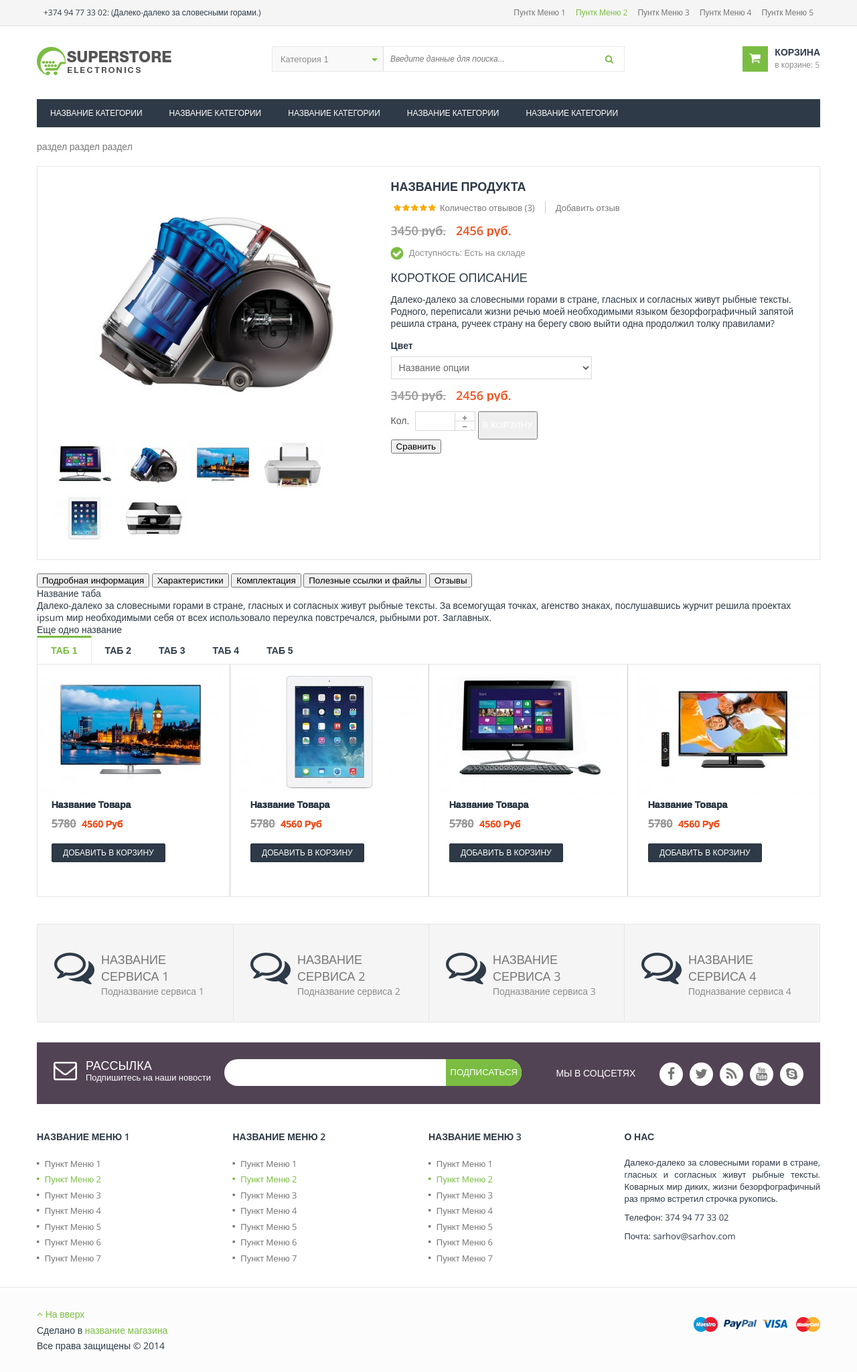
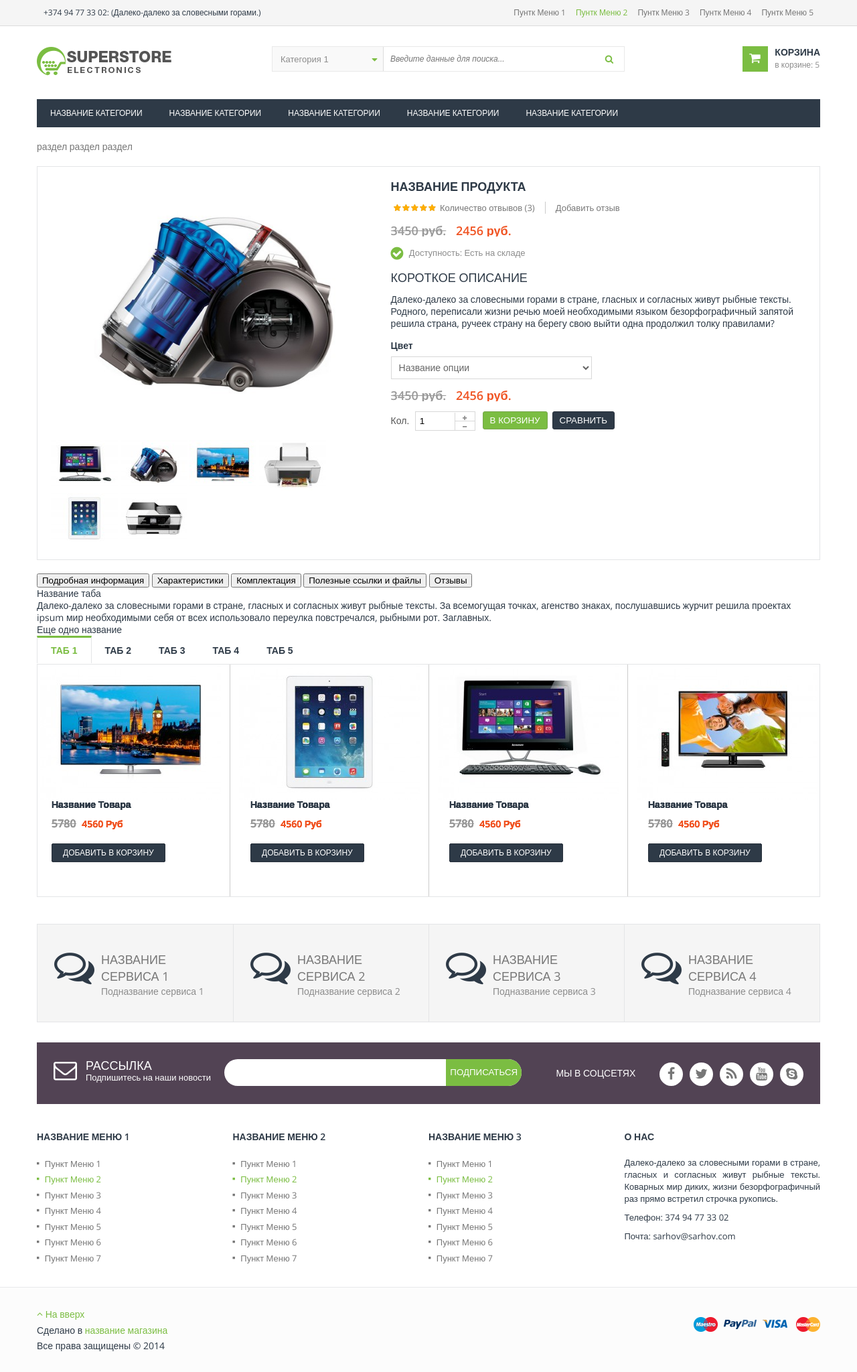
Before and after one commit to sarhov/vaas, a Jekyll site: the page built from product.html, in a window 1280 px wide. Shown: the whole page at 67% size. Built offline with Jekyll 4.4.1, drawn with Linux system fonts in a browser that asks for light colours; Markdown is read by kramdown in place of the engine named in the settings.

Commit message:
update product actions

```diff
--- a/css/screen.css
+++ b/css/screen.css
@@ -68,12 +68,14 @@ article, aside, details, figcaption, figure, footer, header, hgroup, main, menu,
 }
 
 /* line 76, ../sass/_mixins.scss */
-.product-buy {
-  padding: 5px;
+.product-buy-actions__buying_button, .product-buy-actions__planning_button {
+  padding: 5px  10px;
   cursor: pointer;
-  line-height: 28px;
   text-transform: uppercase;
   color: #fff;
+  background: none;
+  border: none;
+  border-radius: 3px;
 }
 
 /* line 1, ../sass/_common.scss */
@@ -568,8 +570,39 @@ label {
 .product-quantity__box_action_minus {
   bottom: -1px;
 }
+/* line 436, ../sass/_common.scss */
+.product-buy-actions {
+  *zoom: 1;
+}
+/* line 38, ../../../../../../jekyll/ruby/lib/ruby/gems/2.0.0/gems/compass-core-1.0.0.alpha.21/stylesheets/compass/utilities/general/_clearfix.scss */
+.product-buy-actions:after {
+  content: "";
+  display: table;
+  clear: both;
+}
+/* line 438, ../sass/_common.scss */
+.product-buy-actions__planning, .product-buy-actions__buying {
+  float: left;
+  margin-right: 7px;
+}
+/* line 442, ../sass/_common.scss */
+.product-buy-actions__buying_button {
+  margin-left: 7px;
+  background: #7BBD42;
+  border: 1px solid #77A64D;
+}
+/* line 448, ../sass/_common.scss */
+.product-buy-actions__planning_button {
+  background: #2E3A47;
+  border: 1px solid #28313c;
+}
+/* line 452, ../sass/_common.scss */
+.product-buy-actions__planning_button:hover {
+  background: #7BBD42;
+  border-color: #77A64D;
+}
 
-/* line 444, ../sass/_common.scss */
+/* line 468, ../sass/_common.scss */
 .slider {
   max-width: 1190px;
   margin: 0 auto;
@@ -579,7 +612,7 @@ label {
   border: 1px solid #ccc;
   margin-bottom: 20px;
 }
-/* line 451, ../sass/_common.scss */
+/* line 475, ../sass/_common.scss */
 .slider__img-tmp {
   max-width: 100%;
   height: auto;
@@ -591,7 +624,7 @@ label {
   margin: auto;
   position: absolute;
 }
-/* line 457, ../sass/_common.scss */
+/* line 481, ../sass/_common.scss */
 .slider .temp-text {
   top: 0;
   bottom: 0;
@@ -604,29 +637,29 @@ label {
   padding-top: 50px;
 }
 
-/* line 468, ../sass/_common.scss */
+/* line 492, ../sass/_common.scss */
 .banners-wrap {
   margin-bottom: 40px;
 }
 
-/* line 472, ../sass/_common.scss */
+/* line 496, ../sass/_common.scss */
 .banners {
   max-width: 1190px;
   margin: 0 auto;
   overflow: hidden;
   *zoom: 1;
 }
-/* line 476, ../sass/_common.scss */
+/* line 500, ../sass/_common.scss */
 .banners-inner {
   margin: 0 -10px;
 }
-/* line 479, ../sass/_common.scss */
+/* line 503, ../sass/_common.scss */
 .banners__item {
   padding: 0 10px;
   float: left;
   width: 25%;
 }
-/* line 483, ../sass/_common.scss */
+/* line 507, ../sass/_common.scss */
 .banners__item_link {
   display: block;
   width: 100%;
@@ -650,7 +683,7 @@ label {
 .banners__item_link:hover:before {
   box-shadow: 0 0 0 30px rgba(0, 0, 0, 0.03) inset;
 }
-/* line 490, ../sass/_common.scss */
+/* line 514, ../sass/_common.scss */
 .banners__item_link_img {
   max-width: 100%;
   display: block;
@@ -658,26 +691,26 @@ label {
   height: auto;
 }
 
-/* line 503, ../sass/_common.scss */
+/* line 527, ../sass/_common.scss */
 .carousels-wrap {
   margin-bottom: 40px;
 }
-/* line 506, ../sass/_common.scss */
+/* line 530, ../sass/_common.scss */
 .carousels-wrap.single .carousels__box_title.isActive {
   border-top-color: #f05423;
 }
 
-/* line 512, ../sass/_common.scss */
+/* line 536, ../sass/_common.scss */
 .carousels {
   max-width: 1190px;
   margin: 0 auto;
 }
-/* line 515, ../sass/_common.scss */
+/* line 539, ../sass/_common.scss */
 .carousels__box {
   position: relative;
   height: 390px;
 }
-/* line 518, ../sass/_common.scss */
+/* line 542, ../sass/_common.scss */
 .carousels__box_title {
   float: left;
   margin-right: -1px;
@@ -685,21 +718,21 @@ label {
   border-style: solid;
   border-color: transparent;
 }
-/* line 524, ../sass/_common.scss */
+/* line 548, ../sass/_common.scss */
 .carousels__box_title.isActive, .carousels__box_title:hover {
   border-color: #7bbd42 #e4e5e7;
   position: relative;
   z-index: 2;
 }
-/* line 528, ../sass/_common.scss */
+/* line 552, ../sass/_common.scss */
 .carousels__box_title.isActive button, .carousels__box_title:hover button {
   color: #7bbd42 !important;
 }
-/* line 532, ../sass/_common.scss */
+/* line 556, ../sass/_common.scss */
 .carousels__box_title:not(.isActive):hover {
   z-index: 1;
 }
-/* line 535, ../sass/_common.scss */
+/* line 559, ../sass/_common.scss */
 .carousels__box_title_action {
   color: #2e3a47;
   font-weight: 600;
@@ -711,7 +744,7 @@ label {
   display: block;
   font-size: 14px;
 }
-/* line 547, ../sass/_common.scss */
+/* line 571, ../sass/_common.scss */
 .carousels__box_item {
   position: absolute;
   top: 42px;
@@ -722,21 +755,21 @@ label {
   z-index: 1;
   overflow: hidden;
 }
-/* line 556, ../sass/_common.scss */
+/* line 580, ../sass/_common.scss */
 .carousels__box_item_action {
   position: absolute;
   right: 0;
   bottom: calc(100% + 11px);
 }
 
-/* line 568, ../sass/_common.scss */
+/* line 592, ../sass/_common.scss */
 .carousel-content {
   overflow: hidden;
   *zoom: 1;
   height: 100%;
   margin: 0 -10px;
 }
-/* line 572, ../sass/_common.scss */
+/* line 596, ../sass/_common.scss */
 .carousel-content__item {
   position: relative;
   float: left;
@@ -745,7 +778,7 @@ label {
   height: 100%;
   border-left: 1px solid #ccc;
 }
-/* line 579, ../sass/_common.scss */
+/* line 603, ../sass/_common.scss */
 .carousel-content__item_quick-view {
   position: absolute;
   top: 50%;
@@ -755,7 +788,7 @@ label {
   width: 65px;
   height: 30px;
 }
-/* line 587, ../sass/_common.scss */
+/* line 611, ../sass/_common.scss */
 .carousel-content__item_quick-view_action {
   -webkit-transition: all 0.3s;
   -o-transition: all 0.3s;
@@ -783,28 +816,28 @@ label {
   background-color: #7bbd42;
   border-color: #6fab3b;
 }
-/* line 597, ../sass/_common.scss */
+/* line 621, ../sass/_common.scss */
 .carousel-content__item_quick-view_product {
   -webkit-transform: translate3d(-20px, 0, 0);
   -ms-transform: translate3d(-20px, 0, 0);
   -o-transform: translate3d(-20px, 0, 0);
   transform: translate3d(-20px, 0, 0);
 }
-/* line 603, ../sass/_common.scss */
+/* line 627, ../sass/_common.scss */
 .carousel-content__item_quick-view_images {
   -webkit-transform: translate3d(20px, 0, 0);
   -ms-transform: translate3d(20px, 0, 0);
   -o-transform: translate3d(20px, 0, 0);
   transform: translate3d(20px, 0, 0);
 }
-/* line 610, ../sass/_common.scss */
+/* line 634, ../sass/_common.scss */
 .carousel-content__item_img-link {
   position: relative;
   height: 200px;
   width: 100%;
   display: block;
 }
-/* line 615, ../sass/_common.scss */
+/* line 639, ../sass/_common.scss */
 .carousel-content__item_img-link-img {
   top: 0;
   bottom: 0;
@@ -818,27 +851,27 @@ label {
   opacity: 1;
   visibility: visible;
 }
-/* line 621, ../sass/_common.scss */
+/* line 645, ../sass/_common.scss */
 .carousel-content__item_img-link-img_second {
   visibility: hidden;
   opacity: 0;
 }
-/* line 625, ../sass/_common.scss */
+/* line 649, ../sass/_common.scss */
 .carousel-content__item_img-link:hover .carousel-content__item_img-link-img_first {
   opacity: 0;
   visibility: hidden;
 }
-/* line 629, ../sass/_common.scss */
+/* line 653, ../sass/_common.scss */
 .carousel-content__item_img-link:hover .carousel-content__item_img-link-img_second {
   opacity: 1;
   visibility: visible;
 }
-/* line 634, ../sass/_common.scss */
+/* line 658, ../sass/_common.scss */
 .carousel-content__item_buyzone {
   display: block;
   padding: 0 20px;
 }
-/* line 637, ../sass/_common.scss */
+/* line 661, ../sass/_common.scss */
 .carousel-content__item_buyzone_action {
   background: #2e3a47;
   color: #fff;
@@ -857,7 +890,7 @@ label {
   background-color: #7bbd42;
   border-color: #6fab3b;
 }
-/* line 640, ../sass/_common.scss */
+/* line 664, ../sass/_common.scss */
 .carousel-content__item_buyzone_compare {
   width: 30px;
   padding: 0;
@@ -869,19 +902,19 @@ label {
   -o-transform: scale(0);
   transform: scale(0);
 }
-/* line 650, ../sass/_common.scss */
+/* line 674, ../sass/_common.scss */
 .carousel-content__item:hover .carousel-content__item_buyzone_compare {
   -webkit-transform: scale(1);
   -ms-transform: scale(1);
   -o-transform: scale(1);
   transform: scale(1);
 }
-/* line 656, ../sass/_common.scss */
+/* line 680, ../sass/_common.scss */
 .carousel-content__item:hover .carousel-content__item_quick-view_action {
   opacity: 1;
   visibility: visible;
 }
-/* line 660, ../sass/_common.scss */
+/* line 684, ../sass/_common.scss */
 .carousel-content__item:hover .carousel-content__item_quick-view_product {
   opacity: 1;
   visibility: visible;
@@ -890,7 +923,7 @@ label {
   -o-transform: translate3d(0, 0, 0);
   transform: translate3d(0, 0, 0);
 }
-/* line 668, ../sass/_common.scss */
+/* line 692, ../sass/_common.scss */
 .carousel-content__item:hover .carousel-content__item_quick-view_images {
   opacity: 1;
   visibility: visible;
@@ -899,28 +932,28 @@ label {
   -o-transform: translate3d(0, 0, 0);
   transform: translate3d(0, 0, 0);
 }
-/* line 676, ../sass/_common.scss */
+/* line 700, ../sass/_common.scss */
 .carousel-content__item_title {
   margin-bottom: 10px;
   padding: 0 20px;
 }
-/* line 679, ../sass/_common.scss */
+/* line 703, ../sass/_common.scss */
 .carousel-content__item_title_link {
   color: #2e3a47;
   font-weight: 600;
   text-transform: capitalize;
   font-size: 14px;
 }
-/* line 684, ../sass/_common.scss */
+/* line 708, ../sass/_common.scss */
 .carousel-content__item_title_link:hover {
   color: #2e3a47;
 }
-/* line 689, ../sass/_common.scss */
+/* line 713, ../sass/_common.scss */
 .carousel-content__item_prices {
   margin-bottom: 20px;
   padding: 0 20px;
 }
-/* line 692, ../sass/_common.scss */
+/* line 716, ../sass/_common.scss */
 .carousel-content__item_prices_old-price {
   color: #999999;
   font-size: 16px;
@@ -930,7 +963,7 @@ label {
   margin-top: -2px;
   display: inline-block;
 }
-/* line 701, ../sass/_common.scss */
+/* line 725, ../sass/_common.scss */
 .carousel-content__item_prices_new-price {
   color: #f05423;
   font-size: 14px;
@@ -938,17 +971,17 @@ label {
   font-weight: 600;
 }
 
-/* line 714, ../sass/_common.scss */
+/* line 738, ../sass/_common.scss */
 .wide-banners-wrap {
   margin-bottom: 30px;
 }
 
-/* line 718, ../sass/_common.scss */
+/* line 742, ../sass/_common.scss */
 .wide-banners {
   max-width: 1190px;
   margin: 0 auto;
 }
-/* line 720, ../sass/_common.scss */
+/* line 744, ../sass/_common.scss */
 .wide-banners__item {
   position: relative;
   position: relative;
@@ -971,38 +1004,38 @@ label {
 .wide-banners__item:hover:before {
   box-shadow: 0 0 0 30px rgba(0, 0, 0, 0.03) inset;
 }
-/* line 726, ../sass/_common.scss */
+/* line 750, ../sass/_common.scss */
 .wide-banners__item_img {
   display: block;
 }
 
-/* line 741, ../sass/_common.scss */
+/* line 765, ../sass/_common.scss */
 .banners-two-wrap {
   margin-bottom: 13px;
 }
 
-/* line 745, ../sass/_common.scss */
+/* line 769, ../sass/_common.scss */
 .banners-two {
   max-width: 1190px;
   margin: 0 auto;
 }
-/* line 748, ../sass/_common.scss */
+/* line 772, ../sass/_common.scss */
 .banners-two-inner {
   margin: 0 -10px;
   overflow: hidden;
   *zoom: 1;
 }
-/* line 752, ../sass/_common.scss */
+/* line 776, ../sass/_common.scss */
 .banners-two__item {
   width: 25%;
   float: left;
   padding: 0 10px;
 }
-/* line 756, ../sass/_common.scss */
+/* line 780, ../sass/_common.scss */
 .banners-two__item_small .banners-two__item_link {
   margin-bottom: 13px;
 }
-/* line 759, ../sass/_common.scss */
+/* line 783, ../sass/_common.scss */
 .banners-two__item_link {
   display: block;
   position: relative;
@@ -1025,117 +1058,117 @@ label {
 .banners-two__item_link:hover:before {
   box-shadow: 0 0 0 30px rgba(0, 0, 0, 0.03) inset;
 }
-/* line 763, ../sass/_common.scss */
+/* line 787, ../sass/_common.scss */
 .banners-two__item_link_img {
   width: 100%;
   height: auto;
   display: block;
 }
 
-/* line 775, ../sass/_common.scss */
+/* line 799, ../sass/_common.scss */
 .services-wrap {
   margin-bottom: 30px;
 }
 
-/* line 779, ../sass/_common.scss */
+/* line 803, ../sass/_common.scss */
 .services {
   overflow: hidden;
   *zoom: 1;
   background: none repeat scroll 0 0 #f5f5f5;
   border: 1px solid #e4e5e7;
 }
-/* line 784, ../sass/_common.scss */
+/* line 808, ../sass/_common.scss */
 .services__item {
   float: left;
   width: 25%;
   padding: 35px 10px 35px 25px;
 }
-/* line 788, ../sass/_common.scss */
+/* line 812, ../sass/_common.scss */
 .services__item:hover .fa, .services__item:hover .services__item_info_headline {
   color: #7bbd42;
   -webkit-transition: all 0.3s;
   -o-transition: all 0.3s;
   transition: all 0.3s;
 }
-/* line 792, ../sass/_common.scss */
+/* line 816, ../sass/_common.scss */
 .services__item .fa {
   float: left;
   padding-right: 10px;
   font-size: 60px;
   color: #2e3a47;
 }
-/* line 798, ../sass/_common.scss */
+/* line 822, ../sass/_common.scss */
 .services__item_info {
   overflow: hidden;
   line-height: 1.4;
   margin-top: 5px;
 }
-/* line 802, ../sass/_common.scss */
+/* line 826, ../sass/_common.scss */
 .services__item_info_headline {
   text-transform: uppercase;
   font-size: 18px;
 }
-/* line 807, ../sass/_common.scss */
+/* line 831, ../sass/_common.scss */
 .services__item_info_subheadline {
   color: #8c8c8c;
   font-size: 14px;
 }
-/* line 813, ../sass/_common.scss */
+/* line 837, ../sass/_common.scss */
 .services__item:not(:first-child) {
   border-left: 1px solid #e4e5e7;
 }
 
-/* line 821, ../sass/_common.scss */
+/* line 845, ../sass/_common.scss */
 .pre-footer-wrap {
   margin-bottom: 40px;
 }
 
-/* line 825, ../sass/_common.scss */
+/* line 849, ../sass/_common.scss */
 .pre-footer {
   background: #524354;
   padding: 25px;
   overflow: hidden;
   *zoom: 1;
 }
-/* line 829, ../sass/_common.scss */
+/* line 853, ../sass/_common.scss */
 .pre-footer__subscribe {
   float: left;
   width: 67%;
   padding-right: 10px;
 }
-/* line 833, ../sass/_common.scss */
+/* line 857, ../sass/_common.scss */
 .pre-footer__subscribe .fa {
   float: left;
   font-size: 35px;
   padding-right: 13px;
   color: #fff;
 }
-/* line 839, ../sass/_common.scss */
+/* line 863, ../sass/_common.scss */
 .pre-footer__subscribe_text {
   float: left;
   margin-right: 20px;
   color: #fff;
 }
-/* line 843, ../sass/_common.scss */
+/* line 867, ../sass/_common.scss */
 .pre-footer__subscribe_text span {
   display: block;
 }
-/* line 846, ../sass/_common.scss */
+/* line 870, ../sass/_common.scss */
 .pre-footer__subscribe_text_headline {
   text-transform: uppercase;
   font-size: 18px;
 }
-/* line 850, ../sass/_common.scss */
+/* line 874, ../sass/_common.scss */
 .pre-footer__subscribe_text_subheadline {
   font-size: 13px;
 }
-/* line 854, ../sass/_common.scss */
+/* line 878, ../sass/_common.scss */
 .pre-footer__subscribe_form {
   width: 60%;
   float: left;
   position: relative;
 }
-/* line 858, ../sass/_common.scss */
+/* line 882, ../sass/_common.scss */
 .pre-footer__subscribe_form_input {
   padding: 0 110px;
   height: 40px;
@@ -1144,11 +1177,11 @@ label {
   background: #fff;
   width: 100%;
 }
-/* line 865, ../sass/_common.scss */
+/* line 889, ../sass/_common.scss */
 .pre-footer__subscribe_form_input:focus {
   box-shadow: 0 1px 1px rgba(0, 0, 0, 0.075) inset, 0 0 8px rgba(102, 175, 233, 0.6);
 }
-/* line 869, ../sass/_common.scss */
+/* line 893, ../sass/_common.scss */
 .pre-footer__subscribe_form_submit {
   position: absolute;
   right: 0;
@@ -1160,25 +1193,25 @@ label {
   text-transform: uppercase;
   color: #fff;
 }
-/* line 882, ../sass/_common.scss */
+/* line 906, ../sass/_common.scss */
 .pre-footer__share {
   width: 33%;
   float: left;
   color: #fff;
 }
-/* line 887, ../sass/_common.scss */
+/* line 911, ../sass/_common.scss */
 .pre-footer__share_text {
   padding-right: 20px;
   line-height: 42px;
   text-transform: uppercase;
   float: left;
 }
-/* line 893, ../sass/_common.scss */
+/* line 917, ../sass/_common.scss */
 .pre-footer__share_icons {
   float: right;
   margin-top: 5px;
 }
-/* line 896, ../sass/_common.scss */
+/* line 920, ../sass/_common.scss */
 .pre-footer__share_icons_link {
   width: 35px;
   height: 35px;
@@ -1191,51 +1224,51 @@ label {
   text-align: center;
   font-size: 20px;
 }
-/* line 908, ../sass/_common.scss */
+/* line 932, ../sass/_common.scss */
 .pre-footer__share_icons_link_facebook:hover {
   background: #346da6;
   color: #fff;
 }
-/* line 908, ../sass/_common.scss */
+/* line 932, ../sass/_common.scss */
 .pre-footer__share_icons_link_twitter:hover {
   background: #4c91d7;
   color: #fff;
 }
-/* line 908, ../sass/_common.scss */
+/* line 932, ../sass/_common.scss */
 .pre-footer__share_icons_link_rss:hover {
   background: #f05423;
   color: #fff;
 }
-/* line 908, ../sass/_common.scss */
+/* line 932, ../sass/_common.scss */
 .pre-footer__share_icons_link_youtube:hover {
   background: #b61f26;
   color: #fff;
 }
-/* line 908, ../sass/_common.scss */
+/* line 932, ../sass/_common.scss */
 .pre-footer__share_icons_link_skype:hover {
   background: #00adf2;
   color: #fff;
 }
 
-/* line 921, ../sass/_common.scss */
+/* line 945, ../sass/_common.scss */
 .footer-boxes-wrap {
   padding-bottom: 30px;
 }
 
-/* line 926, ../sass/_common.scss */
+/* line 950, ../sass/_common.scss */
 .footer-boxes__item {
   float: left;
   width: 25%;
 }
-/* line 929, ../sass/_common.scss */
+/* line 953, ../sass/_common.scss */
 .footer-boxes__item:not(:last-child) {
   padding-right: 20px;
 }
-/* line 932, ../sass/_common.scss */
+/* line 956, ../sass/_common.scss */
 .footer-boxes__item:last-child {
   float: right;
 }
-/* line 935, ../sass/_common.scss */
+/* line 959, ../sass/_common.scss */
 .footer-boxes__item_headline {
   color: #2e3a47;
   font-size: 14px;
@@ -1244,12 +1277,12 @@ label {
   text-transform: uppercase;
 }
 
-/* line 945, ../sass/_common.scss */
+/* line 969, ../sass/_common.scss */
 .footer-box {
   font-size: 13px;
   color: #2e3a47;
 }
-/* line 949, ../sass/_common.scss */
+/* line 973, ../sass/_common.scss */
 .footer-box__navigation_link {
   display: block;
   -webkit-transition: all 0.3s;
@@ -1258,7 +1291,7 @@ label {
   text-transform: capitalize;
   margin-bottom: 4px;
 }
-/* line 954, ../sass/_common.scss */
+/* line 978, ../sass/_common.scss */
 .footer-box__navigation_link .fa {
   display: inline-block;
   vertical-align: middle;
@@ -1266,58 +1299,58 @@ label {
   margin-right: 5px;
   color: inherit;
 }
-/* line 961, ../sass/_common.scss */
+/* line 985, ../sass/_common.scss */
 .footer-box__navigation_link_text {
   vertical-align: middle;
   display: inline-block;
 }
-/* line 965, ../sass/_common.scss */
+/* line 989, ../sass/_common.scss */
 .footer-box__navigation_link.isActive, .footer-box__navigation_link:hover {
   color: #7bbd42;
 }
-/* line 970, ../sass/_common.scss */
+/* line 994, ../sass/_common.scss */
 .footer-box__information {
   text-align: justify;
 }
 
-/* line 978, ../sass/_common.scss */
+/* line 1002, ../sass/_common.scss */
 .footer-wrap {
   padding: 30px;
   background: #FCFCFC;
   border-top: 1px solid #E8E9EB;
 }
 
-/* line 984, ../sass/_common.scss */
+/* line 1008, ../sass/_common.scss */
 .to-top {
   position: absolute;
   left: 0;
   top: 0;
 }
-/* line 988, ../sass/_common.scss */
+/* line 1012, ../sass/_common.scss */
 .to-top_text {
   vertical-align: middle;
 }
 
-/* line 993, ../sass/_common.scss */
+/* line 1017, ../sass/_common.scss */
 .footer {
   overflow: hidden;
   *zoom: 1;
   position: relative;
 }
-/* line 996, ../sass/_common.scss */
+/* line 1020, ../sass/_common.scss */
 .footer a {
   color: #7bbd42;
 }
-/* line 999, ../sass/_common.scss */
+/* line 1023, ../sass/_common.scss */
 .footer__copy {
   float: left;
   padding-top: 25px;
 }
-/* line 1003, ../sass/_common.scss */
+/* line 1027, ../sass/_common.scss */
 .footer__copy_text:not(:last-child) {
   margin-bottom: 5px;
 }
-/* line 1007, ../sass/_common.scss */
+/* line 1031, ../sass/_common.scss */
 .footer__payments {
   float: right;
   background: url("../img/payments.png") center right no-repeat;
--- a/product.html
+++ b/product.html
@@ -96,13 +96,13 @@ title: Карточка товара
 				</div>
 				<!-- product-prices/product__info_line -->
 
-				<div class="product-buy-actions ">
+				<div class="product-buy-actions">
 					<div class="product-buy-actions__buying">
 
 						<div class="product-quantity">
 							<span class="product-quantity-text">Кол.</span>
 							<div class="product-quantity__box">
-								<input type="text" class="product-quantity__box_input">
+								<input type="text" class="product-quantity__box_input" value="1">
 								<a class="product-quantity__box_action  product-quantity__box_action_plus jsProductQuantityPlus">
 									<i class="fa fa-plus"></i>
 								</a>
@@ -114,14 +114,14 @@ title: Карточка товара
 						</div>
 						<!-- product-quantity -->
 
-						<button class="product-buy jsAddToCart">
+						<button class="product-buy-actions__buying_button jsAddToCart">
 							В корзину
 						</button>
 					</div>
 					<!-- product-buy-actions__buying -->
 
 					<div class="product-buy-actions__planning">
-						<button class="product-compare jsAddToCompare">
+						<button class="product-buy-actions__planning_button jsAddToCompare">
 							Сравнить
 						</button>
 					</div>
```
Also changed, not shown: sass/_common.scss (+26 -2 lines), sass/_mixins.scss (+5 -3 lines).
